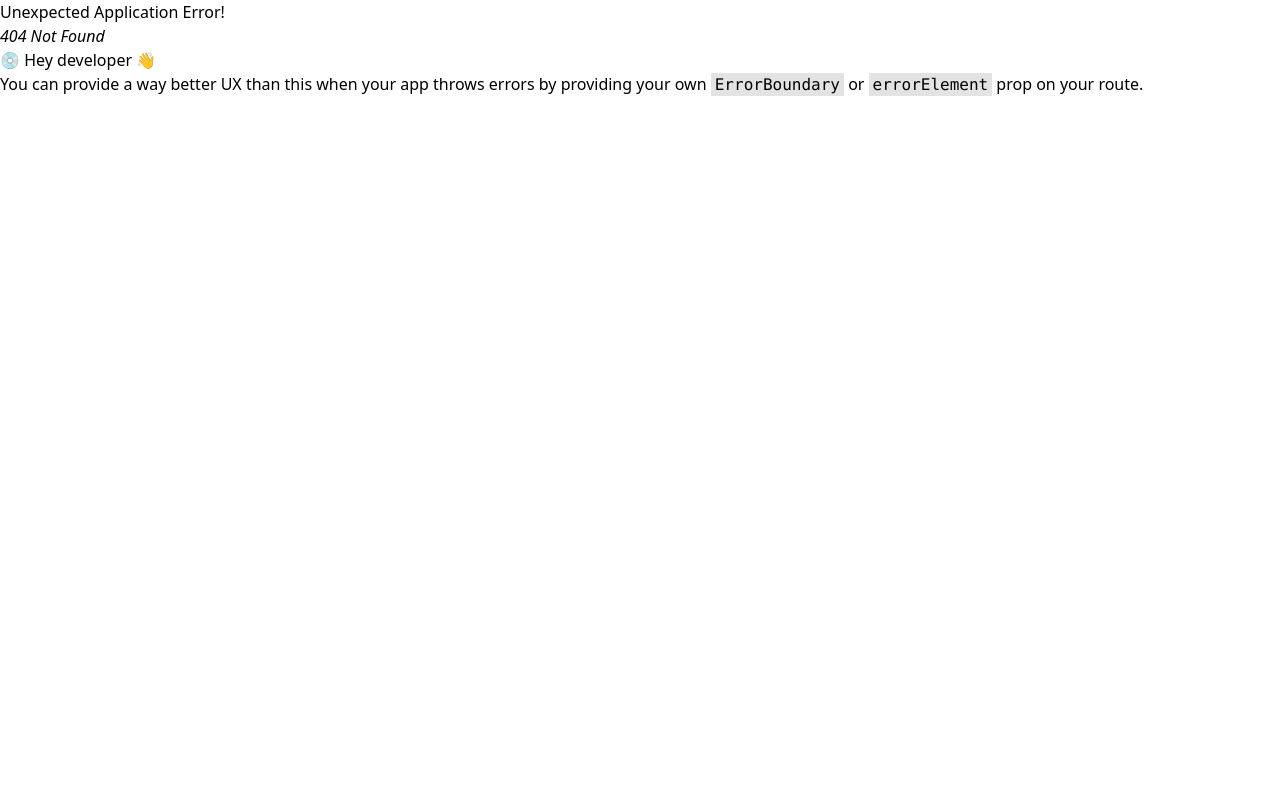
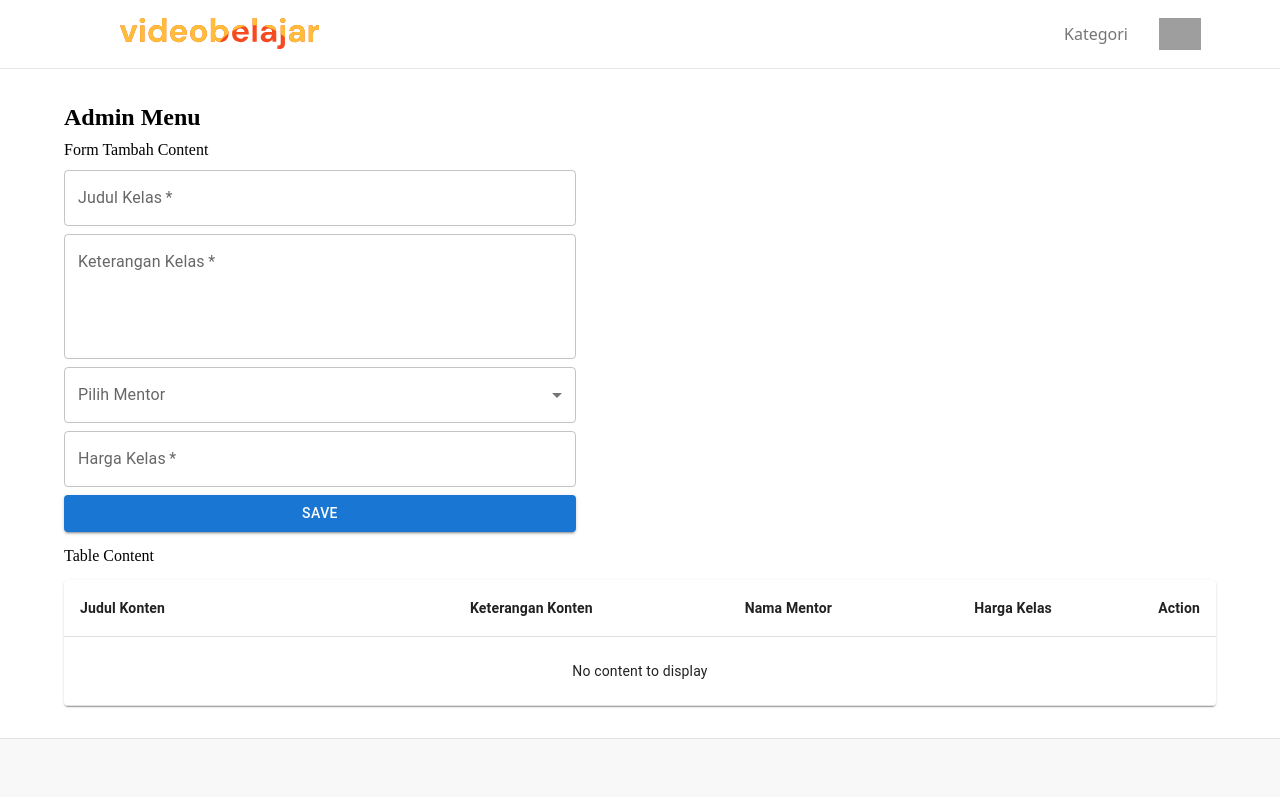
Before and after one commit to Ilmanmdifa/videoBelajar-landingPage-react, a React (Vite) app: page /admin in a window 1280 px wide. Before the commit this address had no page. Shown: the top 797 px of the page. Built offline with nearby package versions, Linux system fonts and the light colour scheme; grey boxes are pictures that could not be loaded.

Commit message:
feat(admin): create admin basic feature to add content in homepage

```diff
--- a/package.json
+++ b/package.json
@@ -23,7 +23,8 @@
     "react-dom": "^19.1.1",
     "react-icons": "^5.5.0",
     "react-router": "^7.8.0",
-    "tailwindcss": "^4.1.12"
+    "tailwindcss": "^4.1.12",
+    "uuid": "^13.0.0"
   },
   "devDependencies": {
     "@eslint/js": "^9.33.0",
--- a/src/App.jsx
+++ b/src/App.jsx
@@ -22,6 +22,12 @@ function App() {
       >
         Homepage
       </Link>
+      <Link
+        to="/admin"
+        className="bg-black hover:bg-[#494949] text-[#ffffff] p-3 w-fill rounded-2xl"
+      >
+        Admin
+      </Link>
     </div>
   );
 }
--- /dev/null
+++ b/src/components/admin/AdminContent.jsx
@@ -0,0 +1,104 @@
+import Button from "@mui/material/Button";
+import Container from "@mui/material/Container";
+import FormControl from "@mui/material/FormControl";
+import InputLabel from "@mui/material/InputLabel";
+import MenuItem from "@mui/material/MenuItem";
+import Select from "@mui/material/Select";
+import TextField from "@mui/material/TextField";
+import React, { useEffect, useState } from "react";
+import AdminDataTable from "./AdminDataTable";
+import { v4 as uuidv4 } from "uuid";
+import AdminForm from "./AdminForm";
+
+const AdminContent = () => {
+  const [data, setData] = useState({
+    judulKelas: "",
+    ketKelas: "",
+    namaMentor: "",
+    hargaKelas: "",
+  });
+
+  const [contentDataList, setContentDataList] = useState([]);
+  const [editingData, setEditingData] = useState(null);
+
+  useEffect(() => {
+    const savedDataProducts = JSON.parse(localStorage.getItem("products"));
+    if (savedDataProducts) {
+      setContentDataList(savedDataProducts);
+    } else {
+      setContentDataList([]);
+    }
+  }, []);
+
+  const handleInputChange = (e) => {
+    const { name, value } = e.target;
+    setData((prevData) => ({
+      ...prevData,
+      [name]: value,
+    }));
+  };
+
+  const handleSubmit = (e) => {
+    e.preventDefault();
+
+    if (editingData) {
+      const updatedContentDataList = contentDataList.map((newData) => {
+        if (newData.id === editingData.id) {
+          return { ...newData, ...data };
+        }
+        return newData;
+      });
+      localStorage.setItem("products", JSON.stringify(updatedContentDataList));
+      setContentDataList(updatedContentDataList);
+      setEditingData(null);
+    } else {
+      const newId = { id: uuidv4(), ...data };
+      const updatedContentDataList = [...contentDataList, newId];
+      localStorage.setItem("products", JSON.stringify(updatedContentDataList));
+      setContentDataList(updatedContentDataList);
+    }
+
+    setData({
+      judulKelas: "",
+      ketKelas: "",
+      namaMentor: "",
+      hargaKelas: "",
+    });
+  };
+
+  const handleEdit = (newData) => {
+    setEditingData(newData);
+    setData({
+      judulKelas: newData.judulKelas,
+      ketKelas: newData.ketKelas,
+      namaMentor: newData.namaMentor,
+      hargaKelas: newData.hargaKelas,
+    });
+  };
+
+  const handleDelete = (id) => {
+    const updatedContentDataList = contentDataList.filter(
+      (item) => item.id !== id
+    );
+    localStorage.setItem("products", JSON.stringify(updatedContentDataList));
+    setContentDataList(updatedContentDataList);
+  };
+
+  return (
+    <Container className="flex flex-col gap-3 p-8">
+      <AdminForm
+        data={data}
+        editingData={editingData}
+        handleSubmit={handleSubmit}
+        handleInputChange={handleInputChange}
+      />
+      <AdminDataTable
+        contentDataList={contentDataList}
+        handleDelete={handleDelete}
+        handleEdit={handleEdit}
+      />
+    </Container>
+  );
+};
+
+export default AdminContent;
--- /dev/null
+++ b/src/components/admin/AdminDataTable.jsx
@@ -0,0 +1,80 @@
+import React from "react";
+import Table from "@mui/material/Table";
+import TableBody from "@mui/material/TableBody";
+import TableCell from "@mui/material/TableCell";
+import TableContainer from "@mui/material/TableContainer";
+import TableHead from "@mui/material/TableHead";
+import TableRow from "@mui/material/TableRow";
+import Paper from "@mui/material/Paper";
+
+const AdminDataTable = ({ contentDataList, handleDelete, handleEdit }) => {
+  return (
+    <>
+      <h2 className="font-['Poppins']">Table Content</h2>
+      <TableContainer component={Paper}>
+        <Table sx={{ minWidth: 650 }} aria-label="simple table">
+          <TableHead>
+            <TableRow>
+              <TableCell sx={{ fontWeight: "bold" }}>Judul Konten</TableCell>
+              <TableCell align="right" sx={{ fontWeight: "bold" }}>
+                Keterangan Konten
+              </TableCell>
+              <TableCell align="right" sx={{ fontWeight: "bold" }}>
+                Nama Mentor
+              </TableCell>
+              <TableCell align="right" sx={{ fontWeight: "bold" }}>
+                Harga Kelas
+              </TableCell>
+              <TableCell align="right" sx={{ fontWeight: "bold" }}>
+                Action
+              </TableCell>
+            </TableRow>
+          </TableHead>
+          <TableBody>
+            {contentDataList.length === 0 ? (
+              <TableRow>
+                <TableCell colSpan={5} align="center">
+                  <p className="p-2">No content to display</p>
+                </TableCell>
+              </TableRow>
+            ) : (
+              contentDataList.map((product) =>
+                product ? (
+                  <TableRow
+                    key={product.id}
+                    sx={{ "&:last-child td, &:last-child th": { border: 0 } }}
+                  >
+                    <TableCell component="th" scope="row">
+                      {product.judulKelas}
+                    </TableCell>
+                    <TableCell align="right">{product.ketKelas}</TableCell>
+                    <TableCell align="right">{product.namaMentor}</TableCell>
+                    <TableCell align="right">
+                      Rp. {product.hargaKelas}K
+                    </TableCell>
+                    <TableCell align="right">
+                      <button
+                        onClick={() => handleEdit(product)}
+                        className="cursor-pointer text-orange-400"
+                      >
+                        Edit
+                      </button>{" "}
+                      <button
+                        onClick={() => handleDelete(product.id)}
+                        className="cursor-pointer text-red-500"
+                      >
+                        Delete
+                      </button>
+                    </TableCell>
+                  </TableRow>
+                ) : null
+              )
+            )}
+          </TableBody>
+        </Table>
+      </TableContainer>
+    </>
+  );
+};
+
+export default AdminDataTable;
--- /dev/null
+++ b/src/components/admin/AdminForm.jsx
@@ -0,0 +1,71 @@
+import React from "react";
+import Button from "@mui/material/Button";
+import FormControl from "@mui/material/FormControl";
+import InputLabel from "@mui/material/InputLabel";
+import MenuItem from "@mui/material/MenuItem";
+import Select from "@mui/material/Select";
+import TextField from "@mui/material/TextField";
+
+const AdminForm = ({ data, editingData, handleSubmit, handleInputChange }) => {
+  return (
+    <div className="max-w-lg">
+      <div className="mb-2">
+        <h1 className="mb-1 text-2xl font-['Poppins'] font-bold">Admin Menu</h1>
+        <span className="font-[DM_Sans]">Form Tambah Content</span>
+      </div>
+      <form
+        action=""
+        onSubmit={handleSubmit}
+        className="flex gap-2 flex-col sm:text-sm"
+      >
+        <TextField
+          required
+          label="Judul Kelas"
+          name="judulKelas"
+          value={data.judulKelas}
+          id="field-required"
+          onChange={handleInputChange}
+        />
+        <TextField
+          required
+          id="outlined-textarea"
+          label="Keterangan Kelas"
+          placeholder="Isi Konten"
+          name="ketKelas"
+          value={data.ketKelas}
+          multiline
+          rows={4}
+          onChange={handleInputChange}
+        />
+        <FormControl fullWidth>
+          <InputLabel id="demo-simple-select-label">Pilih Mentor</InputLabel>
+          <Select
+            labelId="demo-simple-select-label"
+            id="demo-simple-select"
+            label="Nama Mentor"
+            name="namaMentor"
+            value={data.namaMentor}
+            onChange={handleInputChange}
+          >
+            <MenuItem value={"Jenna Ortega"}>Jenna Ortega</MenuItem>
+            <MenuItem value={"Rei Alexander"}>Rei Alexander</MenuItem>
+          </Select>
+        </FormControl>
+        <TextField
+          required
+          label="Harga Kelas"
+          type="number"
+          placeholder="Rp."
+          name="hargaKelas"
+          value={data.hargaKelas}
+          onChange={handleInputChange}
+        />
+        <Button type="submit" variant="contained">
+          {editingData ? "Update" : "Save"}
+        </Button>
+      </form>
+    </div>
+  );
+};
+
+export default AdminForm;
--- a/src/components/home/GridCard.jsx
+++ b/src/components/home/GridCard.jsx
@@ -3,7 +3,7 @@ import cardContent from "../../assets/images/home/card/card-content.jpg";
 import cardAvatar from "../../assets/images/home/card/card-avatar.png";
 import starRating from "../../assets/images/home/card/star-rating.png";
 
-const GridCard = () => {
+const GridCard = ({ product }) => {
   return (
     <div className="w-full md:384px flex flex-col gap-2 justify-between p-4 md:p-5 bg-[#FFFFFF] rounded-[10px] border border-solid border-[#3A35411F]">
       <div className="flex gap-2.5 md:gap-4 md:flex-col">
@@ -13,14 +13,15 @@ const GridCard = () => {
           className="max-w-[82px] max-h-[82px] md:max-h-[193px] md:max-w-full object-cover h-[193px] w-full rounded-[10px]"
         />
         <div className="flex flex-col gap-2 h-[82px] md:h-full">
-          <div className="flex flex-col gap-2">
+          <div className="flex flex-col gap-2 overflow-hidden">
             <h3 className="text-base md:text-[18px] font-[Poppins] font-semibold leading-[120%]">
-              Big 4 Auditor Financial Analyst
+              {product.judulKelas}
             </h3>
-            <p className="hidden md:block truncate md:text-base md:text-[#333333AD] ">
-              Mulai transformasi dengan instruktur profesional, harga yang
-              terjangkau, dan kurikulum terbaik
-            </p>
+            <div className="hidden sm:block ">
+              <p className="line-clamp-2 md:text-base md:text-[#333333AD]">
+                {product.ketKelas}
+              </p>
+            </div>
           </div>
           <div className="flex items-center gap-2 md:gap-2.5 font-[DM_Sans_medium]">
             <img
@@ -30,7 +31,7 @@ const GridCard = () => {
             />
             <div className="flex flex-col md:justify-center h-[37px] font-[DM_Sans]">
               <span className="text-sm md:text-base font-medium">
-                Jenna Ortega
+                {product.namaMentor}
               </span>
               <p className="text-[12px] md:text-sm leading-[140%] tracking-[0.2px] text-[#333333AD]">
                 Senior Accountant <span className="hidden md:inline">di</span>
@@ -50,7 +51,7 @@ const GridCard = () => {
           </span>
         </div>
         <div className="text-[24px] font-[Poppins] font-semibold text-[#3ECF4C]">
-          Rp 300K
+          Rp {product.hargaKelas}K
         </div>
       </div>
     </div>
--- a/src/components/home/HomeContentGrid.jsx
+++ b/src/components/home/HomeContentGrid.jsx
@@ -1,13 +1,27 @@
-import React from "react";
+import React, { useEffect, useState } from "react";
 import GridCard from "./GridCard";
 
 const HomeContentGrid = () => {
+  const [contentDataList, setContentDataList] = useState([]);
+
+  useEffect(() => {
+    const savedData = localStorage.getItem("products");
+
+    if (savedData) {
+      setContentDataList(JSON.parse(savedData));
+    }
+  }, []);
   return (
     <div className="grid grid-rows-1 md:grid-cols-3 gap-5 md:gap-x-6 md:gap-y-8">
-      <GridCard />
-      <GridCard />
-      <GridCard />
-      <GridCard />
+      {contentDataList.length === 0 ? (
+        <p className="col-span-full text-center sm:text-lg text-gray-500">
+          Belum ada kelas yang tersedia
+        </p>
+      ) : (
+        contentDataList.map((product) => (
+          <GridCard key={product.id} product={product} />
+        ))
+      )}
     </div>
   );
 };
--- a/src/components/home/HomeHeader.jsx
+++ b/src/components/home/HomeHeader.jsx
@@ -1,16 +1,19 @@
 import React from "react";
 import logo2 from "../../assets/images/Logo.svg";
 import NavMenu from "./NavMenu";
+import { Link } from "react-router";
 
 const HomeHeader = () => {
   return (
     <nav className="w-full flex p-6 md:py-3 md:px-[120px] justify-between border-b border-[#F1F1F1] md:border-header md:shadow-none shadow-lg blur-b-sm">
       <div className="flex items-center justify-center">
-        <img
-          src={logo2}
-          alt="logo-video-belajar"
-          className="h-7 object-contain md:h-8 flex"
-        />
+        <Link to="/homepage">
+          <img
+            src={logo2}
+            alt="logo-video-belajar"
+            className="h-7 object-contain md:h-8 flex"
+          />
+        </Link>
       </div>
       <NavMenu />
     </nav>
--- a/src/main.jsx
+++ b/src/main.jsx
@@ -6,6 +6,7 @@ import { RouterProvider } from "react-router/dom";
 import Login from "./pages/Login.jsx";
 import Register from "./pages/Register.jsx";
 import Homepage from "./pages/Homepage.jsx";
+import Admin from "./pages/Admin.jsx";
 
 const router = createBrowserRouter([
   {
@@ -24,6 +25,10 @@ const router = createBrowserRouter([
     path: "/homepage",
     element: <Homepage />,
   },
+  {
+    path: "/admin",
+    element: <Admin />,
+  },
 ]);
 
 createRoot(document.getElementById("root")).render(
--- /dev/null
+++ b/src/pages/Admin.jsx
@@ -0,0 +1,16 @@
+import React from "react";
+import HomeHeader from "../components/home/HomeHeader";
+import HomeFooter from "../components/home/HomeFooter";
+import AdminContent from "../components/admin/AdminContent";
+
+const Admin = () => {
+  return (
+    <>
+      <HomeHeader />
+      <AdminContent />
+      <HomeFooter />
+    </>
+  );
+};
+
+export default Admin;
```
Also changed, not shown: 1 other file (tests, documents, lock files or other folders).
